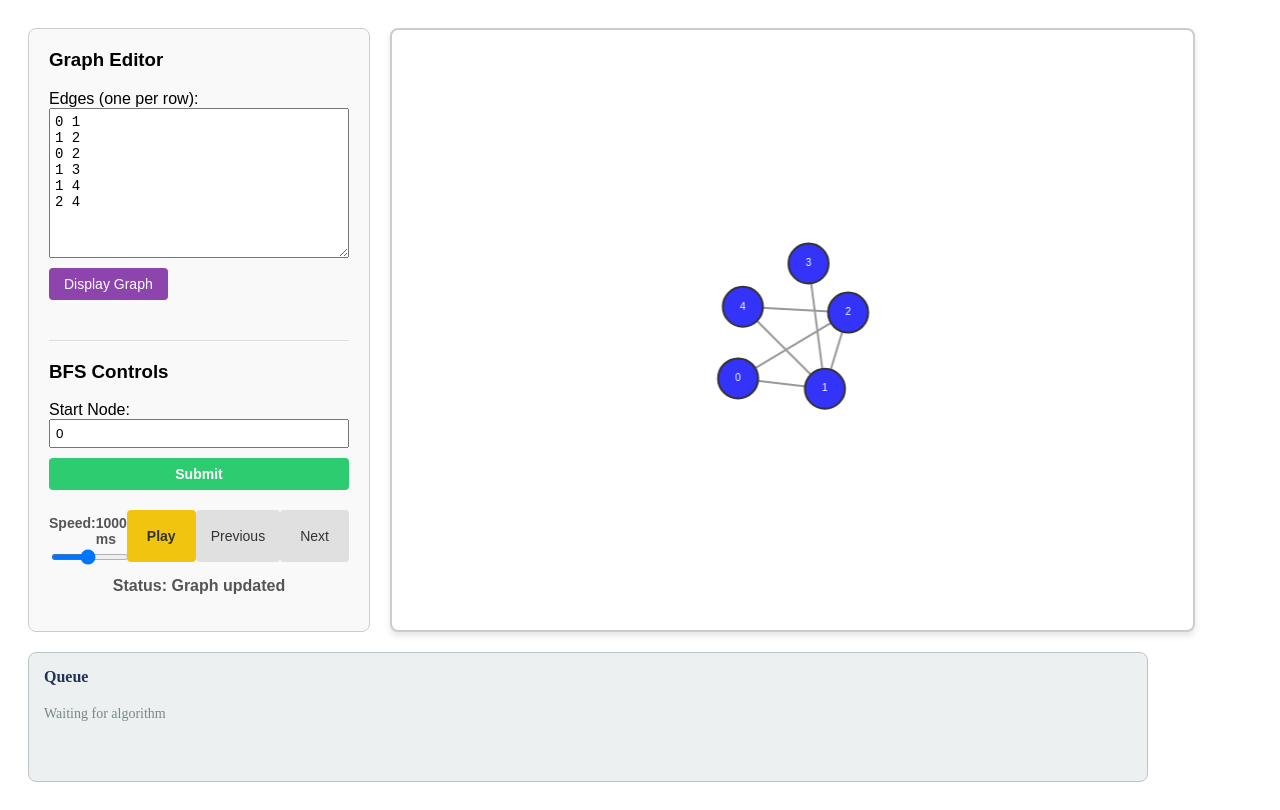
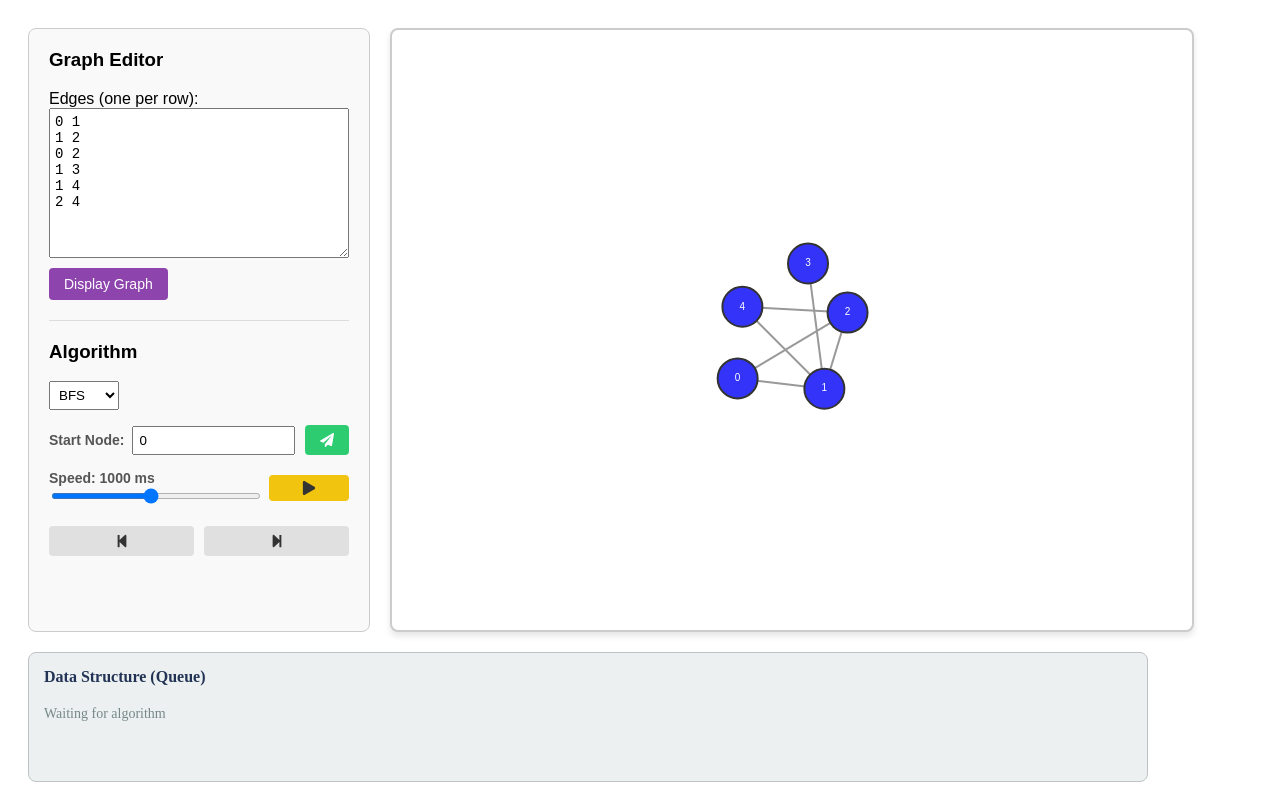
Before and after one commit to DragosTrinca/Graph-Algorithm-Visualizer, a React (Vite) app in the folder graph-frontend/: page / in a window 1280 px wide. Built offline with nearby package versions, Linux system fonts and the light colour scheme.

Commit message:
Added DFS Algorithm

```diff
--- a/graph-frontend/src/App.css
+++ b/graph-frontend/src/App.css
@@ -53,12 +53,6 @@
   border-top: 1px solid #ddd;
 }
 
-.bfs-controls {
-  display: flex;
-  flex-direction: column;
-  gap: 10px;
-}
-
 .step-controls {
   display: flex;
   justify-content: space-between;
@@ -78,6 +72,10 @@
   border: none;
   border-radius: 4px;
   font-size: 14px;
+  display: flex;
+  align-items: center;
+  justify-content: center;
+  gap: 8px;
 }
 
 .btn-add {
@@ -141,7 +139,7 @@
   max-width: 1120px;
 }
 
-.queue-panel {
+.structure-panel {
   margin-top: 20px;
   padding: 15px;
   background-color: #ecf0f1;
@@ -149,7 +147,7 @@
   border: 1px solid #bdc3c7;
 }
 
-.queue-boxes {
+.structure-boxes {
   display: flex;
   gap: 10px;
   overflow-x: auto;
@@ -157,7 +155,7 @@
   min-height: 50px;
 }
 
-.queue-box {
+.structure-box {
   min-width: 40px;
   height: 40px;
   background-color: #3498db;
@@ -171,7 +169,7 @@
   animation: popIn 0.3s ease-out;
 }
 
-.queue-box.first-item {
+.structure-box.first-item {
   background-color: #2ecc71;
   box-shadow: 0 4px 8px rgba(46, 204, 113, 0.4);
 }
@@ -218,3 +216,70 @@
 .slider::-webkit-slider-thumb:hover {
   background: #2980b9;
 }
+
+.algo-controls {
+  display: flex;
+  flex-direction: column;
+  gap: 15px;
+  margin-top: 10px;
+}
+
+.algo-row {
+  display: flex;
+  align-items: center;
+  gap: 10px;
+  width: 100%;
+  box-sizing: border-box;
+}
+
+.row-1 {
+  justify-content: space-between;
+}
+
+.input-group-horizontal {
+  display: flex;
+  align-items: center;
+  gap: 8px;
+  flex-grow: 1;
+}
+
+.input-group-horizontal label {
+  font-weight: bold;
+  font-size: 14px;
+  white-space: nowrap;
+  color: #555;
+}
+
+.small-input {
+  width: 60px !important;
+  text-align: center;
+  padding: 5px;
+}
+
+.row-2 {
+  justify-content: space-between;
+  align-items: flex-end;
+}
+
+.speed-control-horizontal {
+  display: flex;
+  flex-direction: column;
+  gap: 5px;
+  flex-grow: 1;
+}
+
+.btn-play {
+  margin-top: 0 !important;
+  width: auto !important;
+  min-width: 80px;
+  padding: 6px 12px;
+}
+
+.row-3 {
+  justify-content: space-between;
+}
+
+.row-3 .btn-step {
+  flex: 1;
+  text-align: center;
+}
--- a/graph-frontend/src/App.jsx
+++ b/graph-frontend/src/App.jsx
@@ -2,6 +2,7 @@ import { useRef, useEffect, useState } from 'react';
 import { Renderer } from './Renderer';
 import { PhysicsEngine} from './PhysicsEngine';
 import './App.css';
+import { FaPlay, FaPause, FaStepBackward, FaStepForward, FaPaperPlane} from 'react-icons/fa';
 
 function App() {
     const canvasRef = useRef(null);
@@ -15,6 +16,7 @@ function App() {
     const [uiStep, setUiStep] = useState(-1);
     const [stepsData, setStepsData] = useState([]);
     const [speedMs, setSpeedMs] = useState(1000);
+    const [algorithm, setAlgorithm] = useState("BFS");
 
     const nodesRef = useRef([]);
     const edgesRef = useRef([]);
@@ -74,7 +76,7 @@ function App() {
         setStatus("Graph updated");
     };
 
-    const fetchBFS = async () => {
+    const fetchAlgorithm = async () => {
         if (nodesRef.current.length === 0) {
             alert("Please add at least 1 node");
             return;
@@ -98,13 +100,13 @@ function App() {
 
         // Convert edges into an adjacency list
         const payload = {
-            algorithm: "BFS",
+            algorithm: algorithm,
             startNode: parseInt(inputStartNode),
             adjacencyList: adjList
         };
 
         try {
-            const response = await fetch("http://localhost:8080/api/bfs", {
+            const response = await fetch("http://localhost:8080/api/algorithm", {
                 method: "POST",
                 headers: { "Content-Type": "application/json" },
                 body: JSON.stringify(payload)
@@ -118,7 +120,7 @@ function App() {
             stepIndexRef.current = 0;
             setUiStep(0);
             setStepsData(data.steps);
-            setStatus("BFS Animated");
+            setStatus(algorithm + "Animated");
 
         } catch (err) {
             console.error(err);
@@ -262,7 +264,7 @@ function App() {
     return (
     <div className="page-wrapper">
         <div className="app-container">
-            <div className = "sidebar">
+            <div className="sidebar">
                 <h3>Graph Editor</h3>
 
                 <div className="input-group">
@@ -280,9 +282,22 @@ function App() {
 
                 <hr className="separator"/>
 
-                <h3>BFS Controls</h3>
-                <div className="bfs-controls">
-                    <div className="input-group">
+                <h3>Algorithm</h3>
+                <div className="algo-controls">
+
+                    <div className="input-group-horizontal">
+                        <select
+                            value={algorithm}
+                            onChange={(e) => setAlgorithm(e.target.value)}
+                            className="input-field"
+                            style={{ width: '70px', padding: '5px' }}
+                        >
+                            <option value="BFS">BFS</option>
+                            <option value="DFS">DFS</option>
+                        </select>
+                    </div>
+                    <div className="algo-row row-1">
+                        <div className="input-group-horizontal">
                             <label>Start Node:</label>
                             <input
                                 type="text"
@@ -292,14 +307,16 @@ function App() {
                                 placeholder="Ex. 0"
                             />
                         </div>
-                    <button onClick={fetchBFS} className="btn btn-submit">Submit</button>
+                        <button onClick={fetchAlgorithm} className="btn btn-submit" title="Submit">
+                            <FaPaperPlane/>
+                        </button>
                     </div>
 
-                <div className="step-controls">
-                    <div className="speed-control">
+
+                    <div className="algo-row row-2">
+                        <div className="speed-control-horizontal">
                             <div className="speed-label">
-                            <span>Speed:</span>
-                            <span>{speedMs} ms</span>
+                                <span>Speed: {speedMs} ms</span>
                             </div>
                             <input
                                 type="range"
@@ -311,19 +328,24 @@ function App() {
                                 className="slider"
                             />
                         </div>
-
                         <button
                             onClick={() => setIsPlaying(!isPlaying)}
                             className="btn btn-play"
-                        disabled={uiStep < 0 || uiStep >= stepsData.length - 1}>
-                            {isPlaying ? "Pause" : "Play"}
+                            disabled={uiStep < 0 || uiStep >= stepsData.length - 1}
+                        >
+                            {isPlaying ? <FaPause/> : <FaPlay/>}
                         </button>
-                    <br></br>
-                    <button onClick={prevStep} className="btn btn-step">Previous</button>
-                    <button onClick={nextStep} className="btn btn-step">Next</button>
                     </div>
 
-                <p className="status-text">Status: {status}</p>
+                    <div className="algo-row row-3">
+                        <button onClick={prevStep} className="btn btn-step" disabled={isPlaying} title="Previous step">
+                            <FaStepBackward/>
+                        </button>
+                        <button onClick={nextStep} className="btn btn-step" disabled={isPlaying} title="Next step">
+                            <FaStepForward/>
+                        </button>
+                    </div>
+                </div>
             </div>
 
             <div className="canvas-container">
@@ -339,14 +361,16 @@ function App() {
         </div>
 
         <div className="bottom-panel">
-            <div className="queue-panel">
-                <h4 style={{ marginTop: 0, marginBottom: '10px', color: '#223355' }}>Queue</h4>
-                <div className="queue-boxes">
+            <div className="structure-panel">
+                <h4 style={{ marginTop: 0, marginBottom: '10px', color: '#223355' }}>
+                    Data Structure ({algorithm === "BFS" ? "Queue" : "Stack"})
+                </h4>
+                <div className="structure-boxes">
                     {currentStepInfo && currentStepInfo.dataStructure && currentStepInfo.dataStructure.length > 0 ? (
                         currentStepInfo.dataStructure.map((qNode, idx) => (
                             <div
-                                key={`${uiStep}-${idx}`} className='queue-box'
-                                className={`queue-box ${idx === 0 ? 'first-item' : ''}`}
+                                key={`${uiStep}-${idx}`} className='structure-box'
+                                className={`structure-box ${idx === 0 ? 'first-item' : ''}`}
                             >
                                 {qNode}
                             </div>
```
Also changed, not shown: 1 other file (tests, documents, lock files or other folders). Lines whose indentation alone changed are shown as unchanged.
